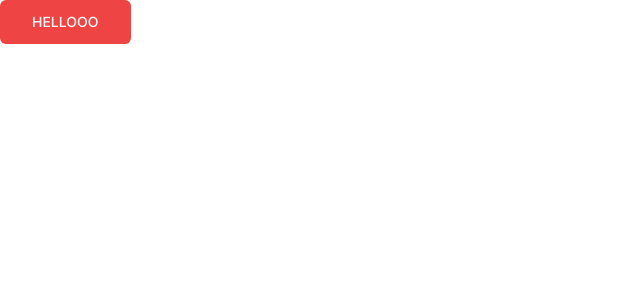
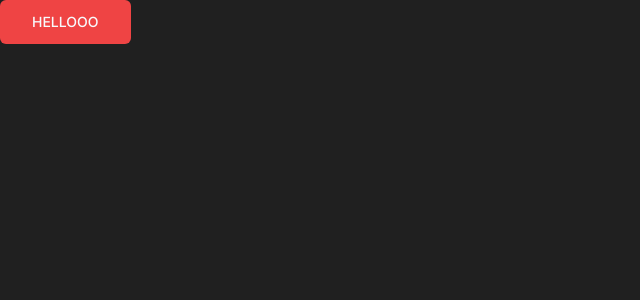
Before and after one commit to closedspace/video-streaming, a Next.js app: page / in a window 1280 px wide. Shown: the top 300 px of the page, without its empty margins (0-640 px from the left). Built offline with nearby package versions, Linux system fonts and the light colour scheme.

Commit message:
feat: setup clerk and auth

```diff
--- /dev/null
+++ b/app/(auth)/layout.tsx
@@ -0,0 +1,11 @@
+import React from 'react';
+
+const Layout = ({ children }: {children: React.ReactNode}) => {
+    return (
+        <div className="flex flex-col justify-center items-center h-full">
+            {children}
+        </div>
+    );
+};
+
+export default Layout;
--- /dev/null
+++ b/app/(auth)/sign-in/[[...sign-in]]/page.tsx
@@ -0,0 +1,5 @@
+import { SignIn } from "@clerk/nextjs";
+
+export default function Page() {
+  return <SignIn />;
+}
--- /dev/null
+++ b/app/(auth)/sign-up/[[...sign-up]]/page.tsx
@@ -0,0 +1,5 @@
+import { SignUp } from "@clerk/nextjs";
+
+export default function Page() {
+  return <SignUp />;
+}
--- a/app/globals.css
+++ b/app/globals.css
@@ -2,67 +2,83 @@
 @tailwind components;
 @tailwind utilities;
 
+html,
+body,
+:root {
+  height: 100%;
+  @apply bg-neutral-900/80;
+}
+
+.hidden-scrollbar {
+  -ms-overflow-style: none;
+  scrollbar-width: none;
+}
+
+.hidden-scrollbar::-webkit-scrollbar {
+  display: none;
+}
+
 @layer base {
   :root {
     --background: 0 0% 100%;
-    --foreground: 0 0% 3.9%;
+    --foreground: 222.2 84% 4.9%;
 
     --card: 0 0% 100%;
-    --card-foreground: 0 0% 3.9%;
+    --card-foreground: 222.2 84% 4.9%;
 
     --popover: 0 0% 100%;
-    --popover-foreground: 0 0% 3.9%;
+    --popover-foreground: 222.2 84% 4.9%;
 
-    --primary: 0 0% 9%;
-    --primary-foreground: 0 0% 98%;
+    --primary: 222.2 47.4% 11.2%;
+    --primary-foreground: 210 40% 98%;
 
-    --secondary: 0 0% 96.1%;
-    --secondary-foreground: 0 0% 9%;
+    --secondary: 210 40% 96.1%;
+    --secondary-foreground: 222.2 47.4% 11.2%;
 
-    --muted: 0 0% 96.1%;
-    --muted-foreground: 0 0% 45.1%;
+    --muted: 210 40% 96.1%;
+    --muted-foreground: 215.4 16.3% 46.9%;
 
-    --accent: 0 0% 96.1%;
-    --accent-foreground: 0 0% 9%;
+    --accent: 210 40% 96.1%;
+    --accent-foreground: 222.2 47.4% 11.2%;
 
     --destructive: 0 84.2% 60.2%;
-    --destructive-foreground: 0 0% 98%;
+    --destructive-foreground: 210 40% 98%;
 
-    --border: 0 0% 89.8%;
-    --input: 0 0% 89.8%;
-    --ring: 0 0% 3.9%;
+    --border: 214.3 31.8% 91.4%;
+    --input: 214.3 31.8% 91.4%;
+    --ring: 222.2 84% 4.9%;
 
     --radius: 0.5rem;
   }
 
   .dark {
-    --background: 0 0% 3.9%;
-    --foreground: 0 0% 98%;
+    --background: 226.7 12.7% 13.9%;
+    --foreground: 210 40% 98%;
 
-    --card: 0 0% 3.9%;
-    --card-foreground: 0 0% 98%;
+    --card: 226.7 12.7% 13.9%;
+    --card-foreground: 210 40% 98%;
 
-    --popover: 0 0% 3.9%;
-    --popover-foreground: 0 0% 98%;
+    --popover: 226.7 12.7% 13.9%;
+    --popover-foreground: 210 40% 98%;
 
-    --primary: 0 0% 98%;
-    --primary-foreground: 0 0% 9%;
+    --primary: 210 40% 98%;
+    --primary-foreground: 222.2 47.4% 11.2%;
 
-    --secondary: 0 0% 14.9%;
-    --secondary-foreground: 0 0% 98%;
+    --secondary: 226.7 12.7% 17.5%;
+    --secondary-foreground: 210 40% 98%;
 
-    --muted: 0 0% 14.9%;
-    --muted-foreground: 0 0% 63.9%;
+    --muted: 226.7 12.7% 17.5%;
+    --muted-foreground: 215 20.2% 65.1%;
 
-    --accent: 0 0% 14.9%;
-    --accent-foreground: 0 0% 98%;
+    --accent: 226.7 12.7% 17.5%;
+    --accent-foreground: 210 40% 98%;
 
     --destructive: 0 62.8% 30.6%;
-    --destructive-foreground: 0 0% 98%;
+    --destructive-foreground: 210 40% 98%;
 
-    --border: 0 0% 14.9%;
-    --input: 0 0% 14.9%;
-    --ring: 0 0% 83.1%;
+    --border: 226.7 12.7% 17.5%;
+    --input: 226.7 12.7% 17.5%;
+    --ring: 212.7 26.8% 83.9%;
   }
 }
 
--- a/app/layout.tsx
+++ b/app/layout.tsx
@@ -1,6 +1,7 @@
 import type { Metadata } from "next";
 import { Inter } from "next/font/google";
 import "./globals.css";
+import { ClerkProvider } from "@clerk/nextjs";
 
 const inter = Inter({ subsets: ["latin"] });
 
@@ -15,8 +16,10 @@
   children: React.ReactNode;
 }>) {
   return (
-    <html lang="en">
-      <body className={inter.className}>{children}</body>
-    </html>
+    <ClerkProvider>
+      <html lang="en">
+       <body className={inter.className}>{children}</body>
+      </html>
+    </ClerkProvider>
   );
 }
--- a/package.json
+++ b/package.json
@@ -9,6 +9,7 @@
     "lint": "next lint"
   },
   "dependencies": {
+    "@clerk/nextjs": "^4.29.5",
     "@radix-ui/react-slot": "^1.0.2",
     "class-variance-authority": "^0.7.0",
     "clsx": "^2.1.0",
```
Also changed, not shown: middleware.ts (added, +10 -0 lines), 2 other files (tests, documents, lock files or other folders).
